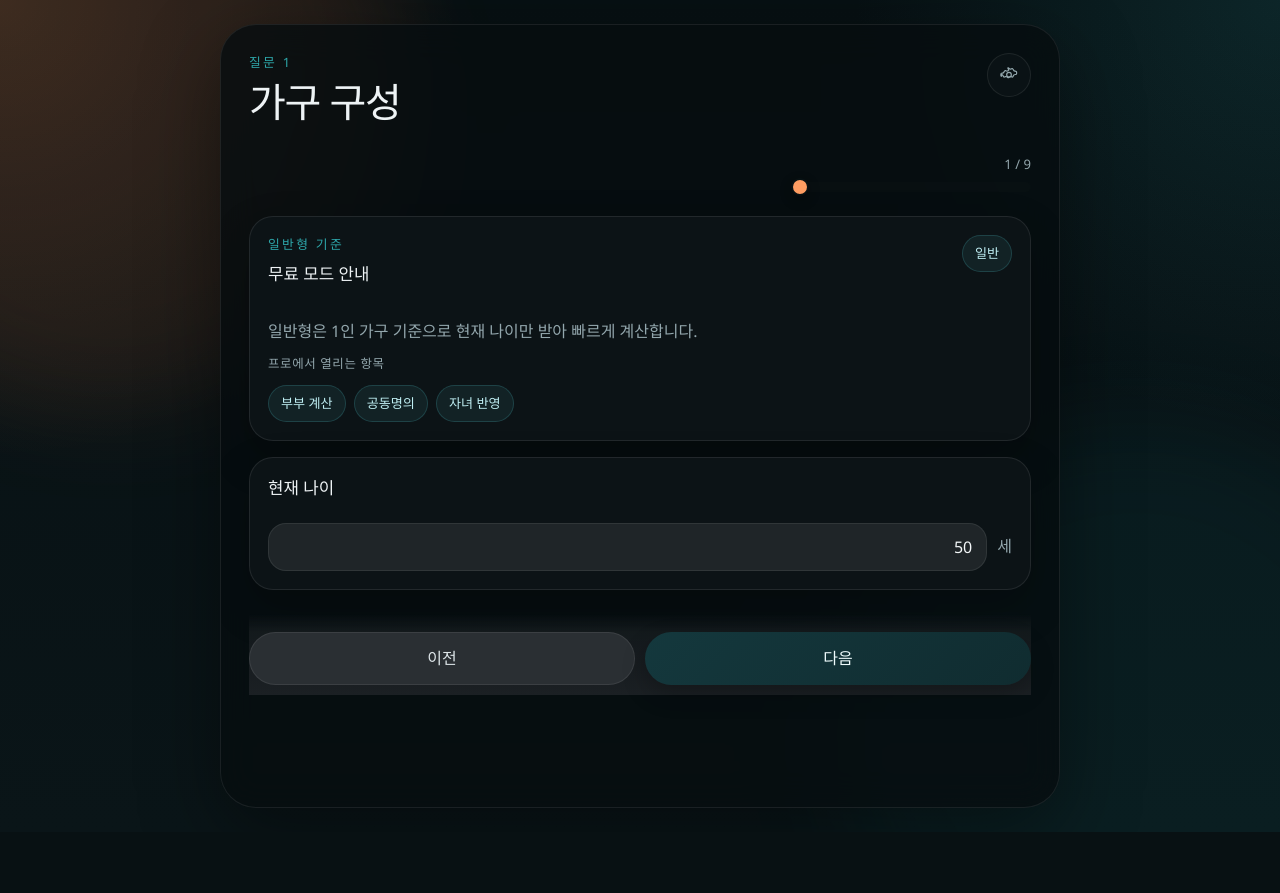
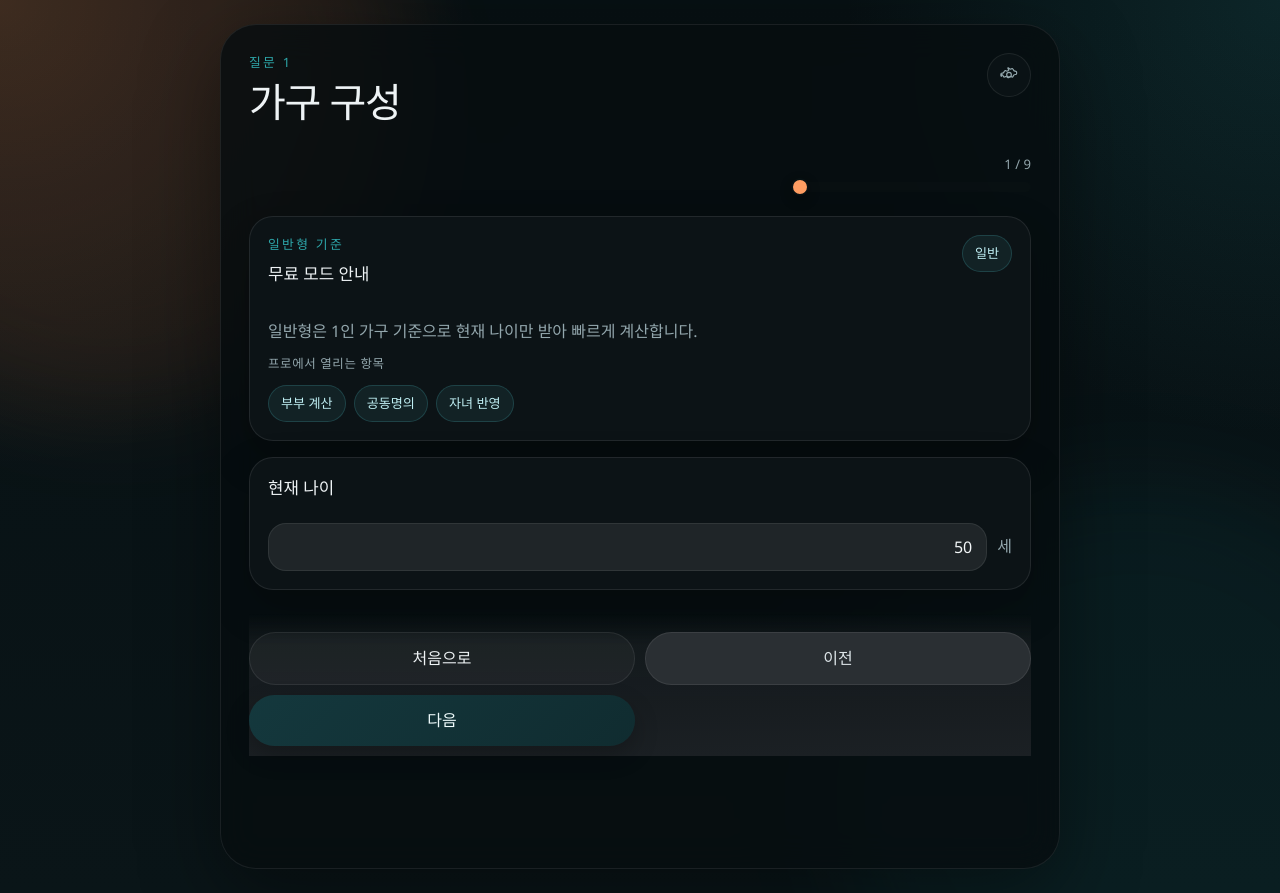
Before and after one commit to EG-Tools/ReStartHuman, a React (Vite) app: page / in a window 1280 px wide. Both pictures are taken after a click on the button "시작". Before the commit the page ends 832 px from the top, so only its background shows below. Built offline with nearby package versions, Linux system fonts and the light colour scheme.

Commit message:
Refine legends labels and question footer

```diff
--- a/public/sw.js
+++ b/public/sw.js
@@ -1,4 +1,4 @@
-const CACHE_NAME = 'restarthuman-alpha-v53'
+const CACHE_NAME = 'restarthuman-alpha-v54'
 const toScopedUrl = (path) => new URL(path, self.registration.scope).toString()
 const APP_SHELL = [
   toScopedUrl('./'),
--- a/src/app/App.tsx
+++ b/src/app/App.tsx
@@ -228,6 +228,7 @@ export default function App() {
                 totalQuestions={flow.visibleQuestions.length}
                 formData={effectiveFormData}
                 accessMode={adSupport.accessMode}
+                onGoStart={flow.reset}
                 onBack={flow.previousQuestion}
                 onNext={flow.nextQuestion}
                 onSeekQuestion={flow.goToQuestion}
--- a/src/components/question/QuestionScreen.tsx
+++ b/src/components/question/QuestionScreen.tsx
@@ -9,6 +9,7 @@ export function QuestionScreen({
   totalQuestions,
   formData,
   accessMode,
+  onGoStart,
   onBack,
   onNext,
   onSeekQuestion,
@@ -27,6 +28,7 @@ export function QuestionScreen({
       question={question}
       questionIndex={questionIndex}
       totalQuestions={totalQuestions}
+      onGoStart={onGoStart}
       onBack={onBack}
       onNext={onNext}
       onSeekQuestion={onSeekQuestion}
--- a/src/components/question/questionScreen.config.ts
+++ b/src/components/question/questionScreen.config.ts
@@ -7,6 +7,7 @@ export interface QuestionScreenProps {
   totalQuestions: number
   formData: AlphaFormData
   accessMode: AppAccessMode
+  onGoStart: () => void
   onBack: () => void
   onNext: () => void
   onSeekQuestion: (index: number) => void
--- a/src/components/question/questionScreen.shared.tsx
+++ b/src/components/question/questionScreen.shared.tsx
@@ -66,6 +66,7 @@ export function QuestionLayout({
   question,
   questionIndex,
   totalQuestions,
+  onGoStart,
   onBack,
   onNext,
   onSeekQuestion,
@@ -75,6 +76,7 @@ export function QuestionLayout({
   question: QuestionStep
   questionIndex: number
   totalQuestions: number
+  onGoStart: () => void
   onBack: () => void
   onNext: () => void
   onSeekQuestion: (index: number) => void
@@ -117,9 +119,12 @@ export function QuestionLayout({
 
       <div ref={bodyRef} className="question-body">{children}</div>
 
-      <div className="footer-actions sticky-footer">
+      <div className="footer-actions sticky-footer question-footer-actions">
+        <PrimaryButton variant="secondary" onClick={onGoStart}>
+          {'처음으로'}
+        </PrimaryButton>
         <PrimaryButton variant="ghost" onClick={onBack}>
-          이전
+          {'이전'}
         </PrimaryButton>
         <PrimaryButton onClick={onNext}>
           {questionIndex === totalQuestions - 1 ? '결과 보기' : '다음'}
--- a/src/components/result/resultScreen.editors.tsx
+++ b/src/components/result/resultScreen.editors.tsx
@@ -797,7 +797,7 @@ export function buildResultRows({
       : []),
     {
       category: '세금',
-      item: '금융종합세',
+      item: '금융종합소득세',
       input: getComprehensiveTaxInput(result),
       monthly: formatCompactCurrency(result.comprehensiveTaxImpactAnnual / 12),
       annual: formatCompactCurrency(result.comprehensiveTaxImpactAnnual),
--- a/src/components/result/resultScreen.sections.tsx
+++ b/src/components/result/resultScreen.sections.tsx
@@ -166,9 +166,7 @@ const CASHFLOW_TEXT = {
 } as const
 
 const formatCashFlowEventDetail = (currentAge: number, yearOffset: number) =>
-  yearOffset <= 0
-    ? `${currentAge}${CASHFLOW_TEXT.ageSuffix}`
-    : `${currentAge + yearOffset}${CASHFLOW_TEXT.ageSuffix} / ${yearOffset}${CASHFLOW_TEXT.yearsLater}`
+  `${currentAge + Math.max(yearOffset, 0)}${CASHFLOW_TEXT.ageSuffix}`
 
 const buildCashFlowXTicks = ({
   chartWidth,
@@ -535,7 +533,7 @@ export const CashFlowChart = memo(function CashFlowChart({
           {chartMarkers.map((marker) => (
             <div key={`legend-${marker.key}`} className={`cashflow-event-legend-item tone-${marker.tone}`}>
               <span className="cashflow-event-legend-swatch" aria-hidden="true" />
-              <span className="cashflow-event-legend-text">{`${marker.label} ? ${marker.detail}`}</span>
+              <span className="cashflow-event-legend-text">{`${marker.label} ${marker.detail}`}</span>
             </div>
           ))}
         </div>
@@ -578,7 +576,9 @@ const mergeTrailingNumericChunk = (chunks: string[]) => {
 }
 
 const splitResultItemLabel = (value: string) =>
-  mergeTrailingNumericChunk(
+  value === '금융종합소득세'
+    ? ['금융종합', '소득세']
+    : mergeTrailingNumericChunk(
     value
       .split(/[\s/]+/)
       .flatMap((word) => splitResultItemWord(word.trim()))
--- a/src/styles/base.css
+++ b/src/styles/base.css
@@ -244,6 +244,16 @@ p {
   padding-bottom: 8px;
 }
 
+.question-footer-actions {
+  display: grid;
+  grid-template-columns: repeat(3, minmax(0, 1fr));
+  align-items: stretch;
+}
+
+.question-footer-actions .button {
+  width: 100%;
+}
+
 .wide-button {
   min-width: 220px;
 }
```
Also changed, not shown: 1 other file (tests, documents, lock files or other folders).
